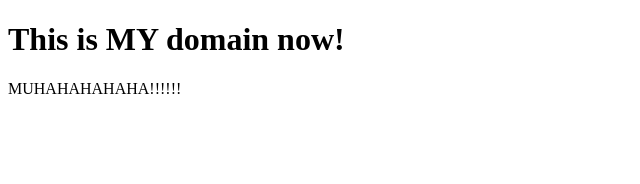
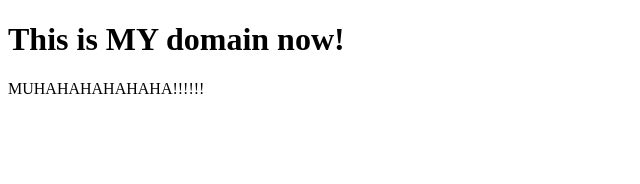
Before and after one commit to MNchino/mnchino.github.io, a plain HTML site: page index.html in a window 1280 px wide. Shown: the top 184 px of the page, 0-640 px from the left. Drawn offline with Linux system fonts and the light colour scheme.

Commit message:
Diabolicalize laugh slightly more

```diff
--- a/index.html
+++ b/index.html
@@ -2,7 +2,7 @@
 <html>
   <body>
     <h1>This is MY domain now!</h1>
-    <p>MUHAHAHAHAHA!!!!!!</p>
+    <p>MUHAHAHAHAHAHA!!!!!!</p>
     <img src="thanks.png" alt="Thanks!" style="">
   </body>
 </html>
```
